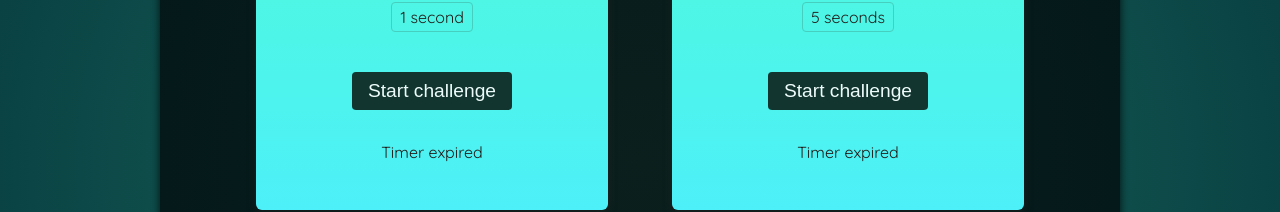
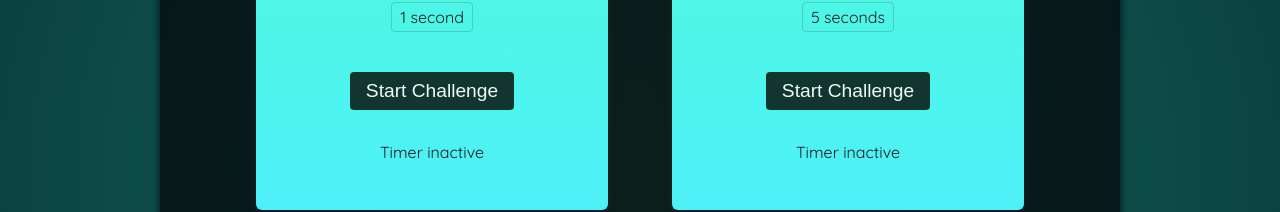
Before and after one commit to Archael/refsPortals, a React (Vite) app: page / in a window 1280 px wide. Shown: the part 400-612 px from the top of the page. Built offline with nearby package versions, Linux system fonts and the light colour scheme; a web font is replaced by a local one.

Commit message:
Exposing Component APIs via the useImperativeHandle Hook

```diff
--- a/src/components/ResultModal.jsx
+++ b/src/components/ResultModal.jsx
@@ -1,16 +1,28 @@
-import { forwardRef } from 'react';
+import { forwardRef, useImperativeHandle, useRef } from 'react';
 
 const ResultModal = forwardRef(function ResultModal(
   { result, targetTime },
   ref
 ) {
+  const dialog = useRef();
+
+  useImperativeHandle(ref, () => {
+    return {
+      open() {
+        dialog.current.showModal();
+      },
+    };
+  });
+
   return (
-    <dialog ref={ref} className="result-modal">
+    <dialog ref={dialog} className="result-modal">
       <h2>You {result}</h2>
       <p>
         The target time was <strong>{targetTime} seconds.</strong>
       </p>
-      <p>You stopped the timer with x seconds left.</p>
+      <p>
+        You stopped the timer with <strong>X seconds left.</strong>
+      </p>
       <form method="dialog">
         <button>Close</button>
       </form>
--- a/src/components/TimerChallenge.jsx
+++ b/src/components/TimerChallenge.jsx
@@ -1,8 +1,10 @@
-import { useRef, useState } from 'react';
-import ResultModal from './ResultModal';
+import { useState, useRef } from 'react';
+
+import ResultModal from './ResultModal.jsx';
+
+// let timer;
 
 export default function TimerChallenge({ title, targetTime }) {
-  //useref vs variables: userefs are instantiated for each instance rather than shared between instances of the component
   const timer = useRef();
   const dialog = useRef();
 
@@ -10,31 +12,33 @@ export default function TimerChallenge({ title, targetTime }) {
   const [timerExpired, setTimerExpired] = useState(false);
 
   function handleStart() {
-    setTimerStarted(true);
     timer.current = setTimeout(() => {
       setTimerExpired(true);
-      dialog.current.showModal();
+      dialog.current.open();
     }, targetTime * 1000);
+
+    setTimerStarted(true);
   }
+
   function handleStop() {
     clearTimeout(timer.current);
   }
+
   return (
     <>
-      <ResultModal ref={dialog} targetTime={targetTime} result={'lost'} />
-
+      <ResultModal ref={dialog} targetTime={targetTime} result="lost" />
       <section className="challenge">
         <h2>{title}</h2>
         <p className="challenge-time">
           {targetTime} second{targetTime > 1 ? 's' : ''}
         </p>
         <p>
-          <button onClick={handleStart}>
-            {timerStarted ? 'Stop' : 'Start'} challenge
+          <button onClick={timerStarted ? handleStop : handleStart}>
+            {timerStarted ? 'Stop' : 'Start'} Challenge
           </button>
         </p>
         <p className={timerStarted ? 'active' : undefined}>
-          {timerStarted ? 'Timer active' : 'Timer expired'}
+          {timerStarted ? 'Time is running...' : 'Timer inactive'}
         </p>
       </section>
     </>
```
